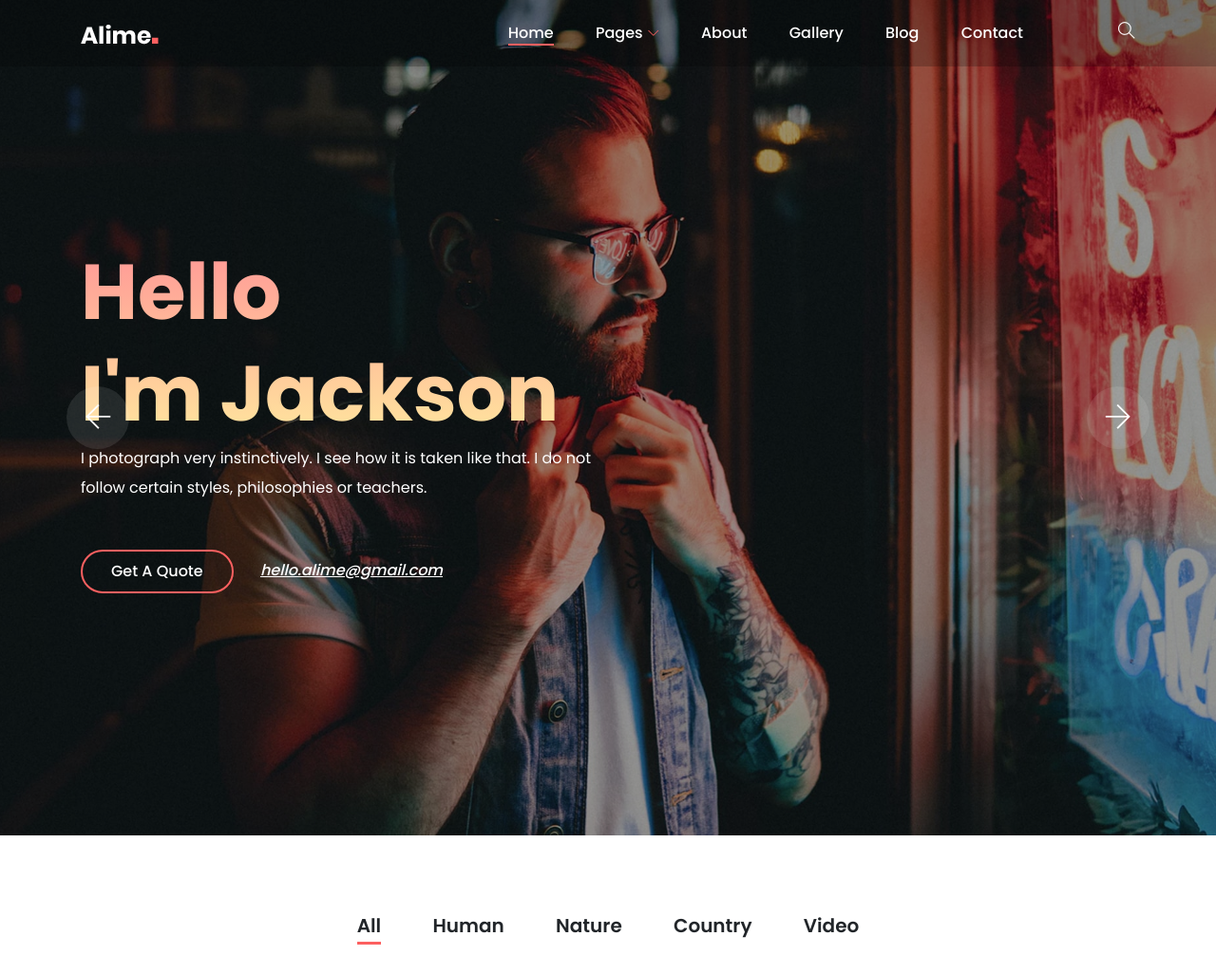
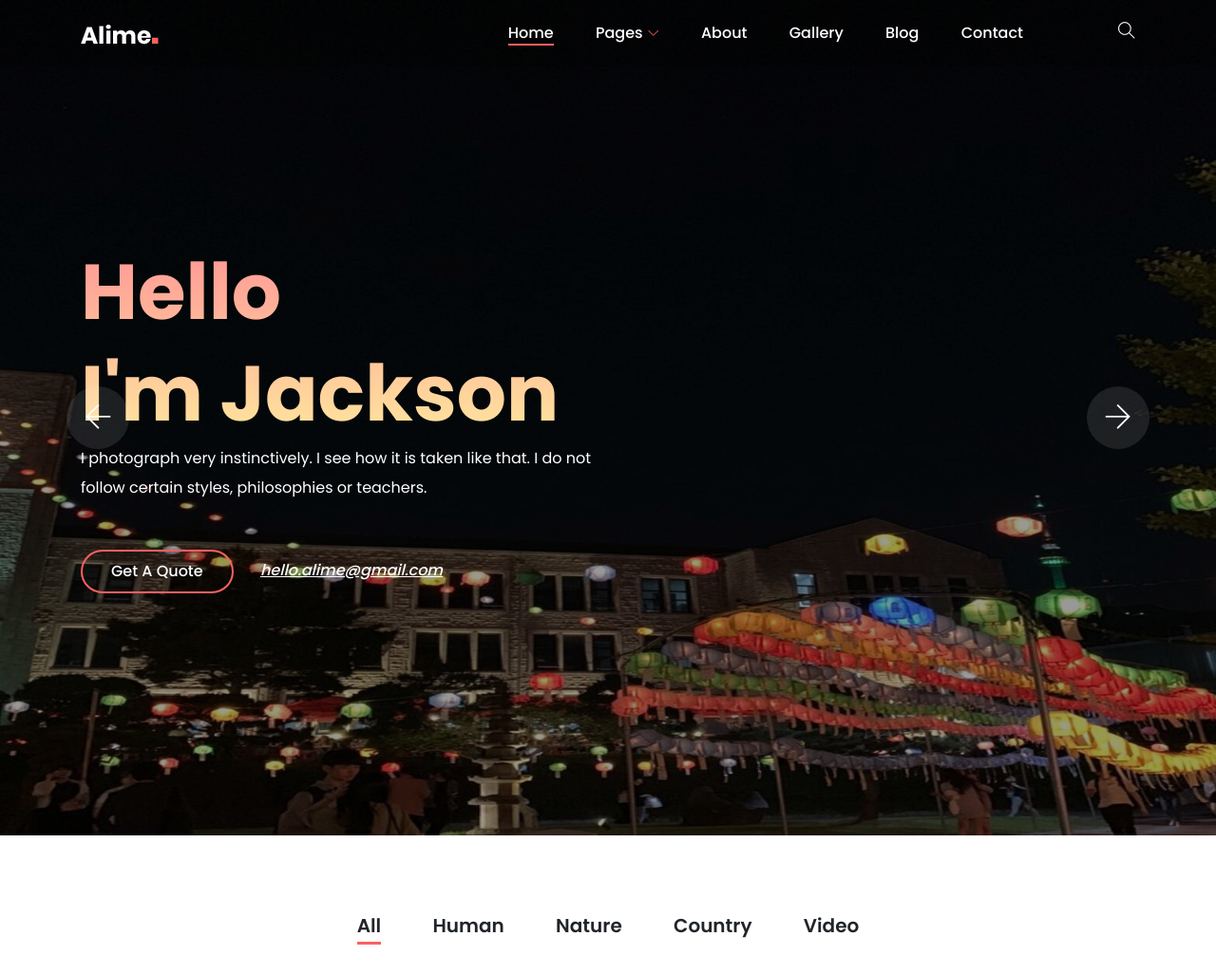
Before and after one commit to JuYeong0413/2020-dgu-fest, a Django app: page / in a window 1280 px wide. Shown: the top 1026 px of the page at 95% size. Run offline with Django 3.2, Linux system fonts and the light colour scheme; some libraries are stand-ins or nearby versions; some web fonts are replaced.

Commit message:
main slide img 추가

```diff
--- a/dgufest/templates/dgufest/index.html
+++ b/dgufest/templates/dgufest/index.html
@@ -10,7 +10,7 @@
     <meta name="viewport" content="width=device-width, initial-scale=1, shrink-to-fit=no">
 
     <!-- Title -->
-    <title>동국대학교 </title>
+    <title>멋쟁이사자처럼과 HI-SW봉사단이 함께하는 웹 기반 전자 액자 경진 대회</title>
 
     <!-- Favicon -->
     <link rel="icon" href="{% static 'img/core-img/favicon.png' %}">
@@ -113,7 +113,7 @@
     <section class="welcome-area">
         <div class="welcome-slides owl-carousel">
             <!-- Single Slide -->
-            <div class="single-welcome-slide bg-img bg-overlay" style="background-image: url(img/bg-img/1.jpg);">
+            <div class="single-welcome-slide bg-img bg-overlay" style="background-image: url(static/img/main-slide-img/main1.jpg);">
                 <div class="container h-100">
                     <div class="row h-100 align-items-center">
                         <!-- Welcome Text -->
@@ -132,7 +132,43 @@
             </div>
 
             <!-- Single Slide -->
-            <div class="single-welcome-slide bg-img bg-overlay" style="background-image: url(img/bg-img/2.jpg);">
+            <div class="single-welcome-slide bg-img bg-overlay" style="background-image: url(static/img/main-slide-img/main2.jpg);">
+                <div class="container h-100">
+                    <div class="row h-100 align-items-center">
+                        <!-- Welcome Text -->
+                        <div class="col-12 col-lg-8 col-xl-6">
+                            <div class="welcome-text">
+                                <h2 data-animation="bounceInUp" data-delay="100ms">Hello <br>I'm Alime</h2>
+                                <p data-animation="bounceInUp" data-delay="500ms">I photograph very instinctively. I see how it is taken like that. I do not follow certain styles, philosophies or teachers.</p>
+                                <div class="hero-btn-group" data-animation="bounceInUp" data-delay="900ms">
+                                    <a href="#" class="btn alime-btn mb-3 mb-sm-0 mr-4">Get a Quote</a>
+                                    <a class="hero-mail-contact" href="mailto:hello.alime@gmail.com">hello.alime@gmail.com</a>
+                                </div>
+                            </div>
+                        </div>
+                    </div>
+                </div>
+            </div>
+            <!-- Single Slide -->
+            <div class="single-welcome-slide bg-img bg-overlay" style="background-image: url(static/img/main-slide-img/main3.jpg);">
+                <div class="container h-100">
+                    <div class="row h-100 align-items-center">
+                        <!-- Welcome Text -->
+                        <div class="col-12 col-lg-8 col-xl-6">
+                            <div class="welcome-text">
+                                <h2 data-animation="bounceInUp" data-delay="100ms">Hello <br>I'm Alime</h2>
+                                <p data-animation="bounceInUp" data-delay="500ms">I photograph very instinctively. I see how it is taken like that. I do not follow certain styles, philosophies or teachers.</p>
+                                <div class="hero-btn-group" data-animation="bounceInUp" data-delay="900ms">
+                                    <a href="#" class="btn alime-btn mb-3 mb-sm-0 mr-4">Get a Quote</a>
+                                    <a class="hero-mail-contact" href="mailto:hello.alime@gmail.com">hello.alime@gmail.com</a>
+                                </div>
+                            </div>
+                        </div>
+                    </div>
+                </div>
+            </div>
+            <!-- Single Slide -->
+            <div class="single-welcome-slide bg-img bg-overlay" style="background-image: url(static/img/main-slide-img/main4.jpg);">
                 <div class="container h-100">
                     <div class="row h-100 align-items-center">
                         <!-- Welcome Text -->
```
Also changed, not shown: dgufest/static/img/main-slide-img/main1.jpg (added), dgufest/static/img/main-slide-img/main2.jpg (added), dgufest/static/img/main-slide-img/main3.jpg (added), dgufest/static/img/main-slide-img/main4.jpg (added).
